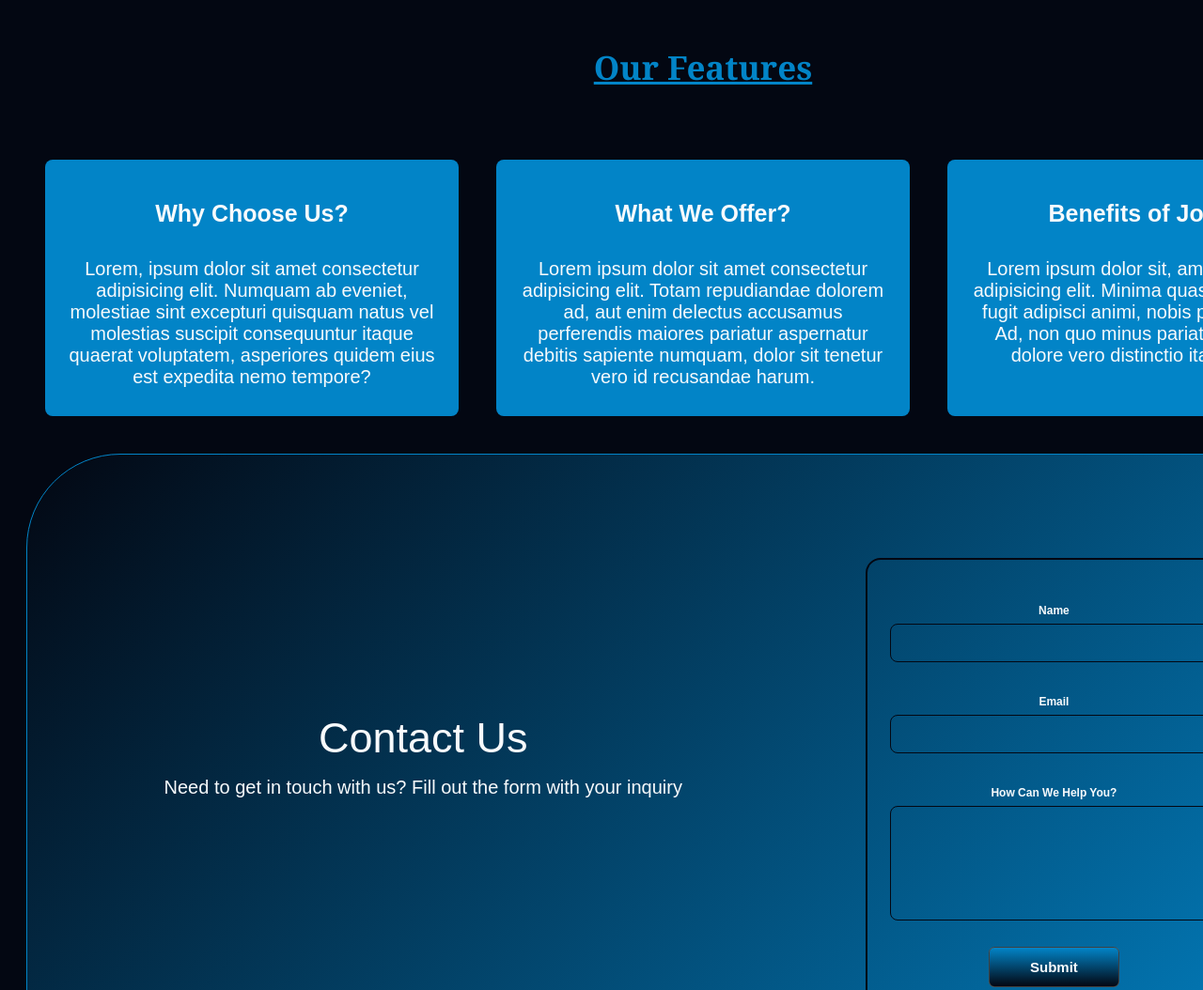
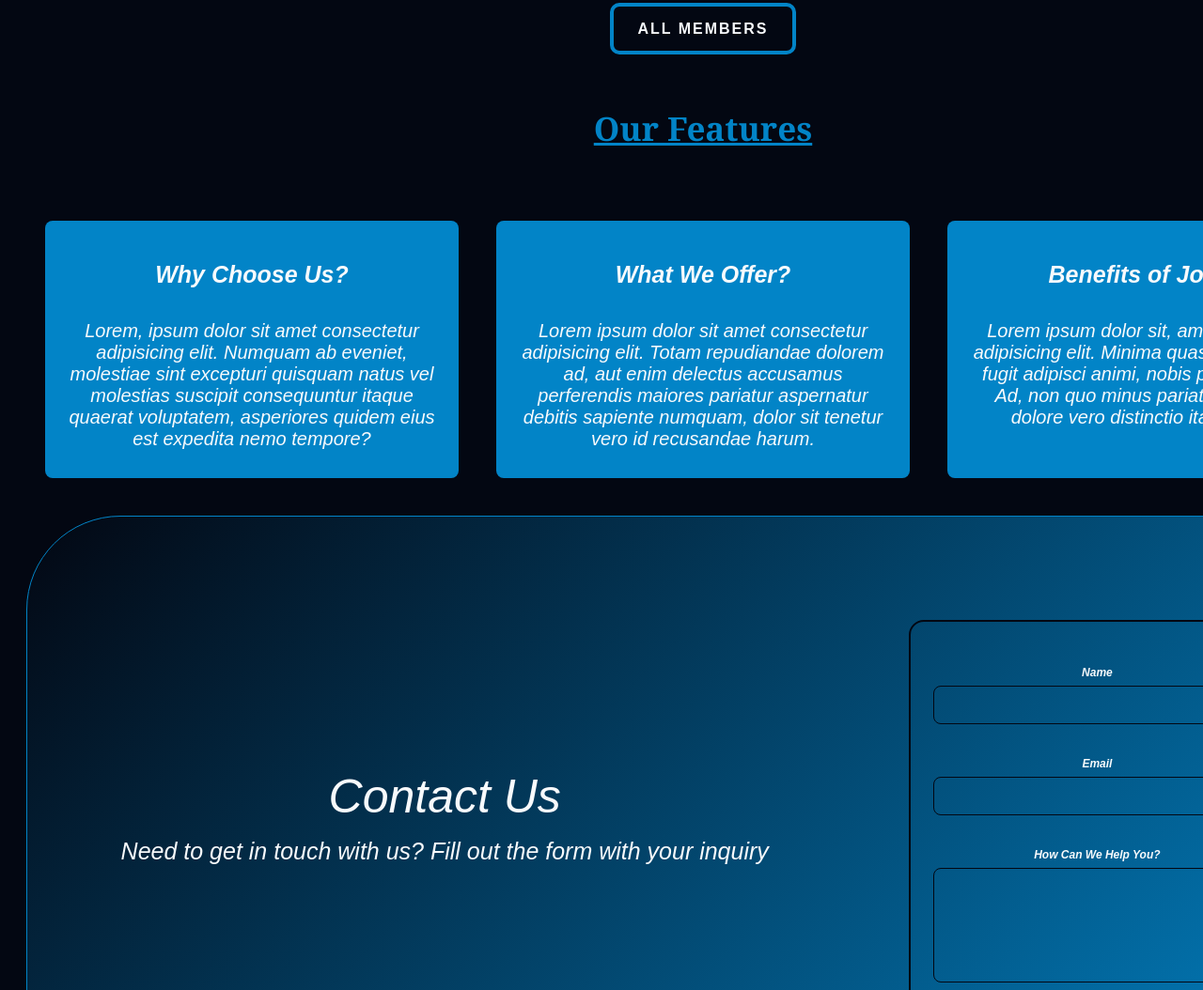
Before and after one commit to Twinkall24/Code-Kalaakars-Website, a plain HTML site: page aboutus.html in a window 1280 px wide. Shown: the part 922-1976 px from the top of the page at 94% size. Drawn offline with nearby package versions, Linux system fonts and the light colour scheme.

Commit message:
ADD: Contact us added in about us page

```diff
--- a/aboutus.css
+++ b/aboutus.css
@@ -272,7 +272,7 @@
    text-decoration: underline;
 }
 
-/* Contact us Harshi */
+/* Contact us */
 .outer-div{
   display: flex;
     justify-content: space-evenly;
@@ -294,12 +294,14 @@
   padding-right: 50px;
 }
 .contact{
-  font-size: 45px;
+  font-size: 50px;
 }
+
 div{
   margin-top: 15px;
-  font-family: ;
-  font-size: 20px;
+  font-family: sans-serif;
+  font-style: italic;
+  font-size: 25px;
 }
 
 .form-container {
```
